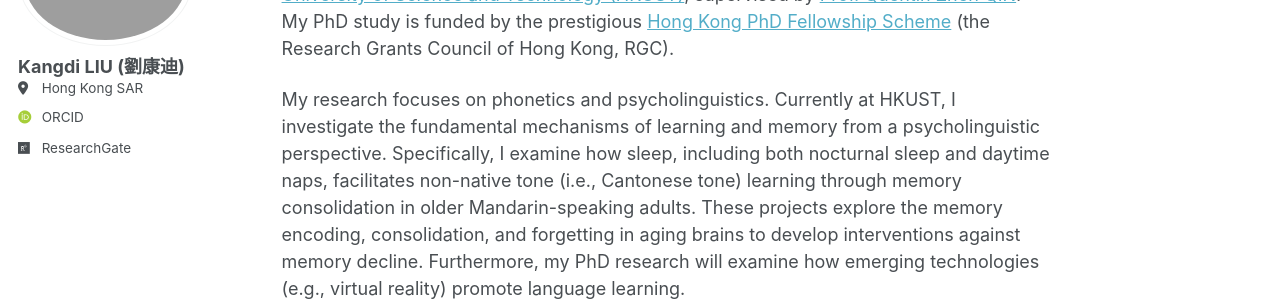
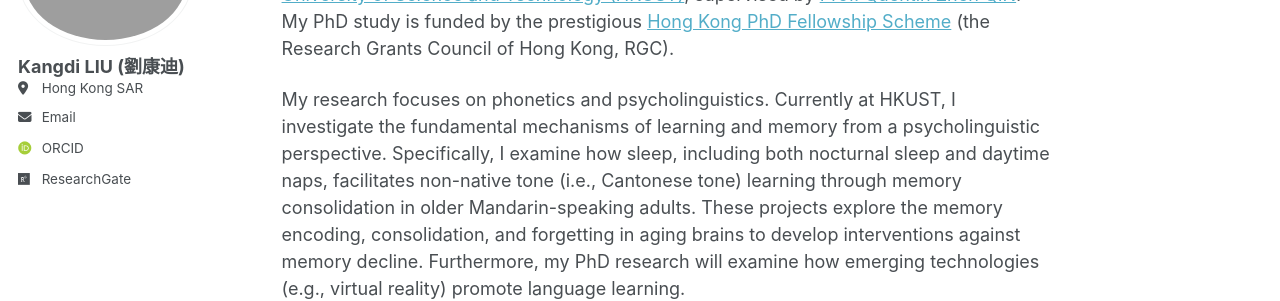
Before and after one commit to kliubc2025/kliubc.github.io, a Jekyll site: the page built from _pages/about.md, in a window 1280 px wide. Shown: the part 187-488 px from the top of the page. Built offline with Jekyll 4.4.1, drawn with Linux system fonts in a browser that asks for light colours; some web fonts are replaced; a script that is not in the unit is left out.

Commit message:
Update _config.yml

```diff
--- a/_config.yml
+++ b/_config.yml
@@ -29,7 +29,7 @@ author:
 
   location         : "Hong Kong SAR"
   uri              : # URL
-  # email            : "kliubc@connect.ust.hk"
+  email            : "kliubc@connect.ust.hk"
 
   # Academic websites
   researchgate     : "https://www.researchgate.net/profile/Kangdi-Liu"
```
